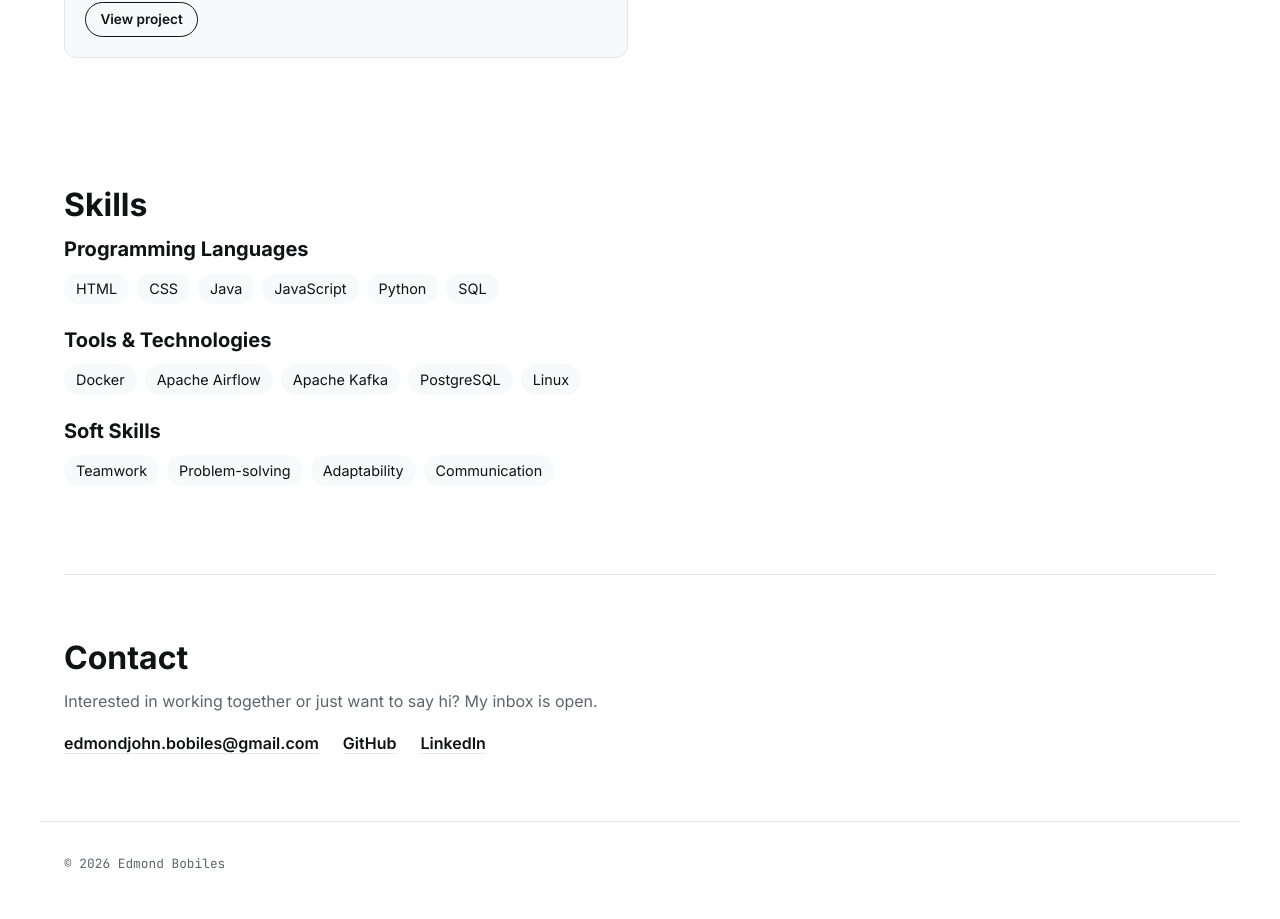
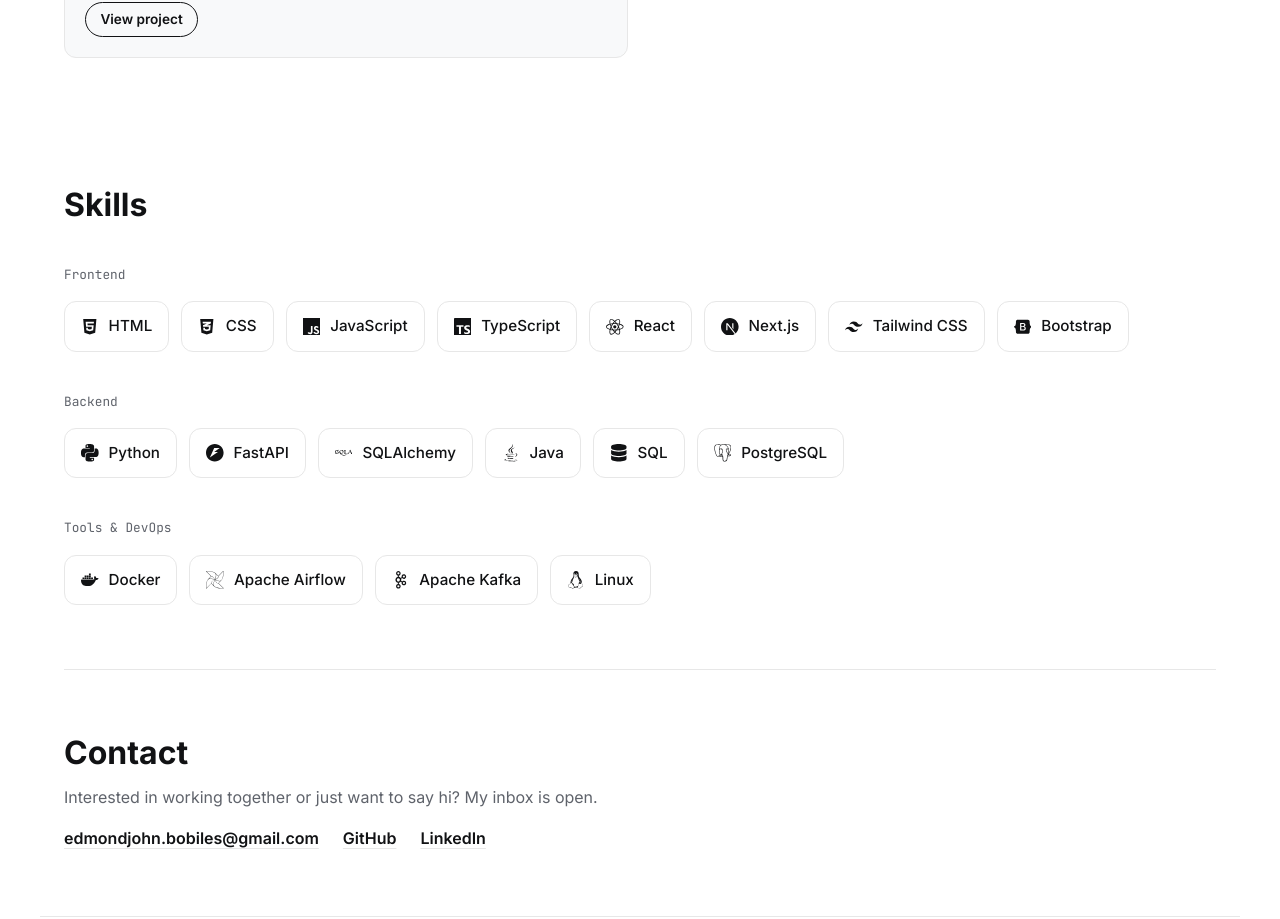
Before and after one commit to edmond-bobiles/portfolio-website, a Next.js app: page / in a window 1280 px wide. Shown: the part 1580-2499 px from the top of the page. Built offline with nearby package versions, Linux system fonts and the light colour scheme.

Commit message:
feat: skills by category with icons

```diff
--- a/package.json
+++ b/package.json
@@ -12,7 +12,8 @@
   "dependencies": {
     "next": "^16.4.6",
     "react": "^19.3.1",
-    "react-dom": "^19.3.1"
+    "react-dom": "^19.3.1",
+    "react-icons": "^5.7.0"
   },
   "devDependencies": {
     "@tailwindcss/postcss": "^4.0.0",
--- a/src/app/page.tsx
+++ b/src/app/page.tsx
@@ -3,12 +3,7 @@ import { ProjectGrid } from "@/components/project-grid";
 import { getOwnerAssets, portfolio } from "@/data/portfolio";
 import { getFeaturedProjects } from "@/data/projects";
 import type { Metadata } from "next";
-
-const skillStyles = [
-  "bg-surface text-ink",
-  "bg-surface text-ink",
-  "bg-surface text-ink",
-];
+import { SkillsSection } from "@/components/skills-section";
 
 export const metadata: Metadata = {
   title: `${portfolio.name} | Portfolio`,
@@ -62,24 +57,7 @@ export default function HomePage() {
         <ProjectGrid projects={getFeaturedProjects(6)} />
       </section>
 
-      <section id="skills" className="py-16">
-        <h2 className="mb-3 text-[2rem] leading-[1.2] font-bold">Skills</h2>
-        {portfolio.skillGroups.map((group, index) => (
-          <div key={group.title}>
-            <h3 className="mb-3 text-xl leading-[1.2] font-bold">{group.title}</h3>
-            <ul className="mb-6 flex flex-wrap gap-2">
-              {group.skills.map((skill) => (
-                <li
-                  key={skill}
-                  className={`rounded-full px-3 py-1 text-[0.9rem] ${skillStyles[index % skillStyles.length]}`}
-                >
-                  {skill}
-                </li>
-              ))}
-            </ul>
-          </div>
-        ))}
-      </section>
+      <SkillsSection />
 
       <section id="contact" className="border-t border-line py-16">
         <h2 className="mb-3 text-[2rem] leading-[1.2] font-bold">Contact</h2>
--- /dev/null
+++ b/src/components/skills-section.tsx
@@ -0,0 +1,30 @@
+import { skillCategories } from "@/data/skills";
+
+export function SkillsSection() {
+  return (
+    <section id="skills" className="py-16">
+      <h2 className="mb-10 text-[2rem] leading-[1.2] font-bold">Skills</h2>
+
+      <div className="flex flex-col gap-10">
+        {skillCategories.map((category) => (
+          <div key={category.title}>
+            <h3 className="mb-4 font-mono text-[0.8rem] font-normal text-muted">
+              {category.title}
+            </h3>
+            <ul className="flex flex-wrap gap-3">
+              {category.skills.map(({ name, icon: Icon }) => (
+                <li
+                  key={name}
+                  className="flex items-center gap-2.5 rounded-xl border border-line px-4 py-3 text-[0.95rem] font-medium transition-colors duration-200 hover:border-ink hover:bg-ink hover:text-white"
+                >
+                  <Icon aria-hidden="true" className="h-[1.1rem] w-[1.1rem] shrink-0" />
+                  {name}
+                </li>
+              ))}
+            </ul>
+          </div>
+        ))}
+      </div>
+    </section>
+  );
+}
--- a/src/data/portfolio.ts
+++ b/src/data/portfolio.ts
@@ -5,20 +5,6 @@ export const portfolio = {
   name: "Edmond Bobiles",
   brand: "Edmond.Dev",
   bio: "Hi! I am a Computer Science student at the University of Santo Tomas specializing in Data Science. I like building full-stack web applications and data engineering solutions through academic and client-based projects. I am also a consistent Dean's Lister and DOST scholar, eager to contribute to a team while continuing to grow as a software and data engineer.",
-  skillGroups: [
-    {
-      title: "Programming Languages",
-      skills: ["HTML", "CSS", "Java", "JavaScript", "Python", "SQL"],
-    },
-    {
-      title: "Tools & Technologies",
-      skills: ["Docker", "Apache Airflow", "Apache Kafka", "PostgreSQL", "Linux"],
-    },
-    {
-      title: "Soft Skills",
-      skills: ["Teamwork", "Problem-solving", "Adaptability", "Communication"],
-    },
-  ],
   contact: {
     intro: "Interested in working together or just want to say hi? My inbox is open.",
     email: "edmondjohn.bobiles@gmail.com",
--- /dev/null
+++ b/src/data/skills.ts
@@ -0,0 +1,57 @@
+import type { IconType } from "react-icons";
+import { FaCss3Alt, FaDatabase, FaHtml5, FaJava } from "react-icons/fa";
+import {
+  SiApacheairflow,
+  SiApachekafka,
+  SiBootstrap,
+  SiDocker,
+  SiFastapi,
+  SiJavascript,
+  SiLinux,
+  SiNextdotjs,
+  SiPostgresql,
+  SiPython,
+  SiReact,
+  SiSqlalchemy,
+  SiTailwindcss,
+  SiTypescript,
+} from "react-icons/si";
+
+export type Skill = { name: string; icon: IconType };
+export type SkillCategory = { title: string; skills: Skill[] };
+
+export const skillCategories: SkillCategory[] = [
+  {
+    title: "Frontend",
+    skills: [
+      { name: "HTML", icon: FaHtml5 },
+      { name: "CSS", icon: FaCss3Alt },
+      { name: "JavaScript", icon: SiJavascript },
+      { name: "TypeScript", icon: SiTypescript },
+      { name: "React", icon: SiReact },
+      { name: "Next.js", icon: SiNextdotjs },
+      { name: "Tailwind CSS", icon: SiTailwindcss },
+      { name: "Bootstrap", icon: SiBootstrap },
+    ],
+  },
+  {
+    title: "Backend",
+    skills: [
+      { name: "Python", icon: SiPython },
+      { name: "FastAPI", icon: SiFastapi },
+      { name: "SQLAlchemy", icon: SiSqlalchemy },
+      { name: "Java", icon: FaJava },
+      { name: "SQL", icon: FaDatabase },
+      { name: "PostgreSQL", icon: SiPostgresql },
+    ],
+  },
+  {
+    title: "Tools & DevOps",
+    skills: [
+      { name: "Docker", icon: SiDocker },
+      { name: "Apache Airflow", icon: SiApacheairflow },
+      { name: "Apache Kafka", icon: SiApachekafka },
+      { name: "Linux", icon: SiLinux },
+    ],
+  },
+];
```
Also changed, not shown: 1 other file (tests, documents, lock files or other folders).
